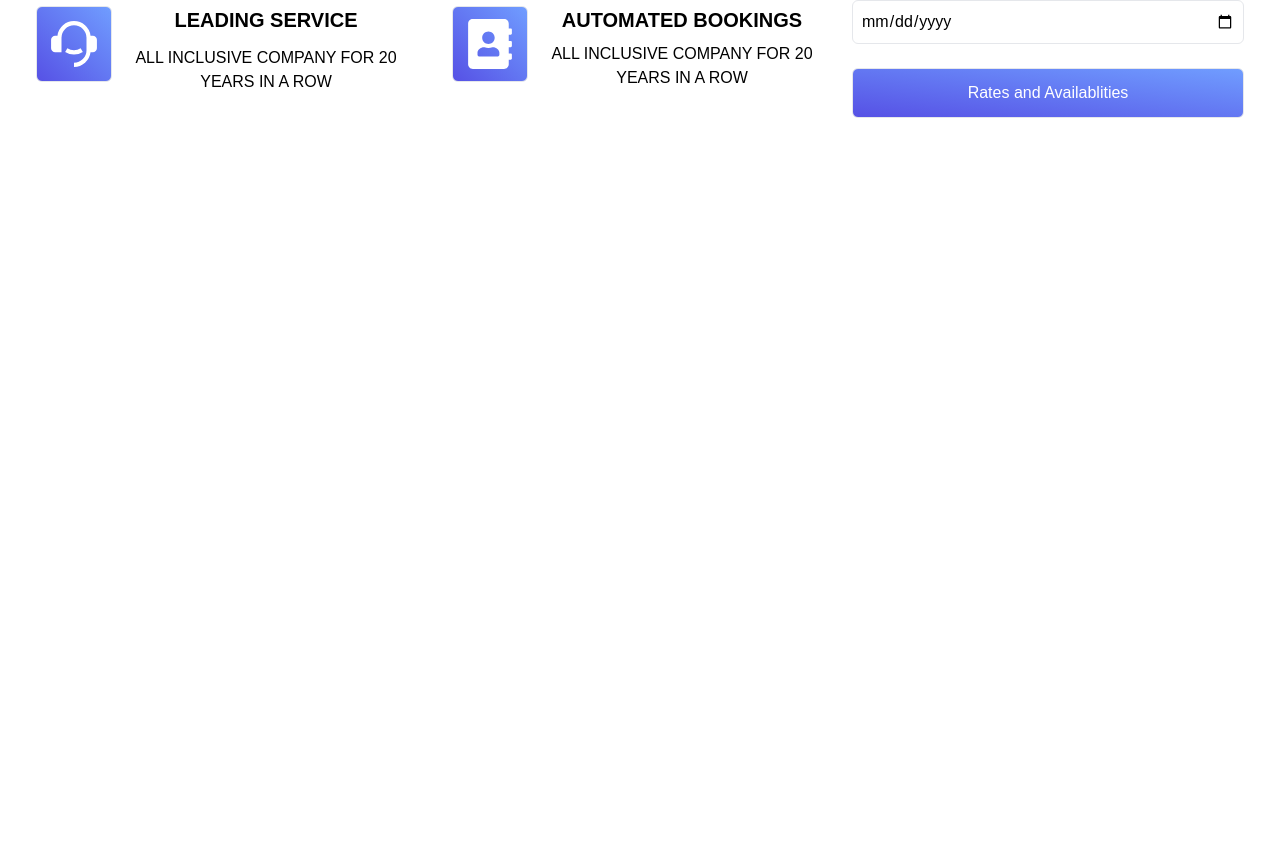
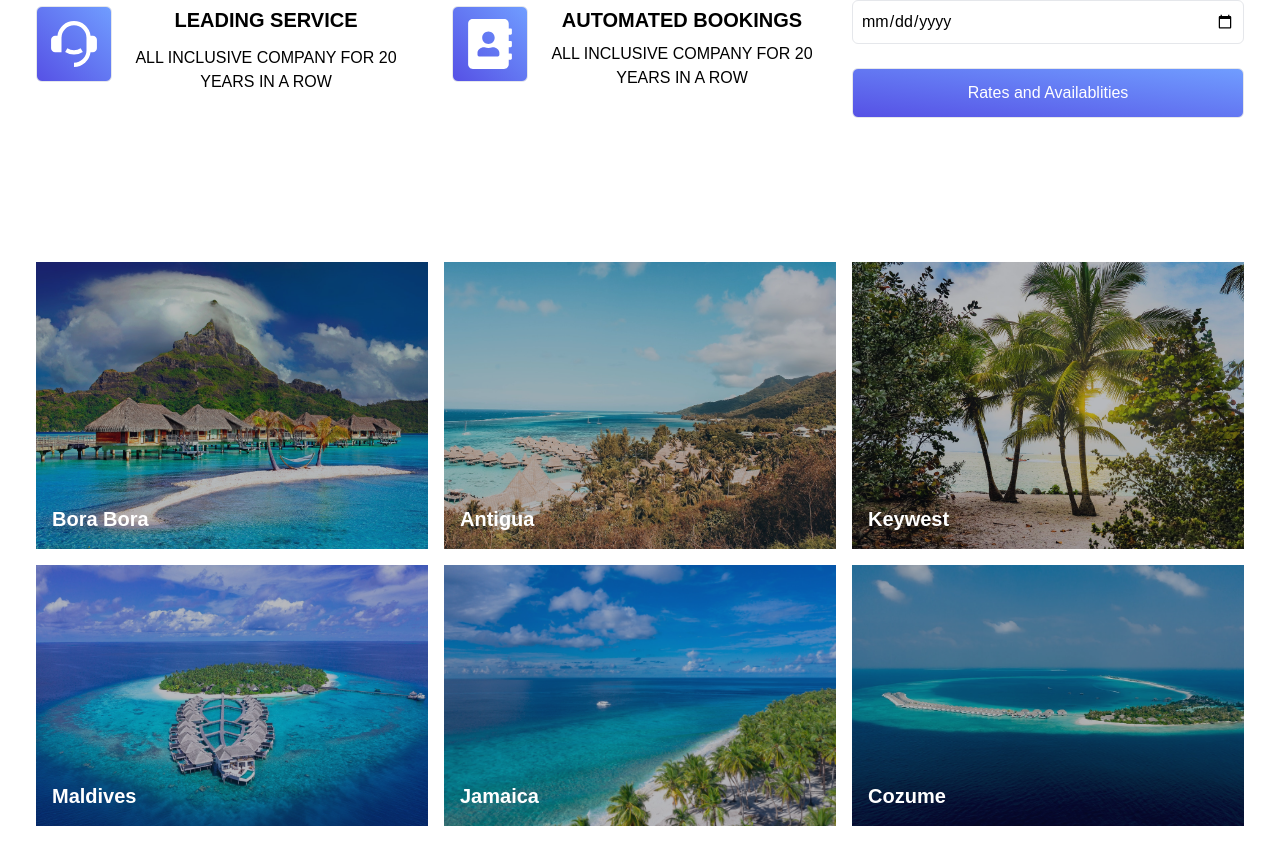
Before and after one commit to thomasthuynh/travel-landing-ui, a React (Vite) app: page / in a window 1280 px wide. Shown: the part 1930-2794 px from the top of the page. Before the commit the page ends 2128 px from the top, so only its background shows below. Built offline with nearby package versions, Linux system fonts and the light colour scheme.

Commit message:
Added selects section with responsive gallery images

```diff
--- a/src/App.jsx
+++ b/src/App.jsx
@@ -2,6 +2,7 @@
 import Hero from "./components/Hero"
 import Nav from "./components/Nav"
 import Search from "./components/Search"
+import Selects from "./components/Selects"
 
 function App() {
 
@@ -11,6 +12,7 @@
       <Hero />
       <Destinations />
       <Search />
+      <Selects />
     </div>
   )
 }
--- /dev/null
+++ b/src/components/Selects.jsx
@@ -0,0 +1,25 @@
+import React from "react";
+import SelectsCard from "./SelectsCard";
+
+import Borabora from "../assets/borabora.jpg";
+import Borabora2 from "../assets/borabora2.jpg";
+import Keywest from "../assets/keywest.jpg";
+import Maldives from "../assets/maldives.jpg";
+import Maldives2 from "../assets/maldives2.jpg";
+import Maldives3 from "../assets/maldives3.jpg";
+
+
+const Selects = () => {
+  return (
+    <div className="max-w-[1240px] mx-auto px-4 py-16 grid sm:grid-cols-2 lg:grid-cols-3 gap-4">
+      <SelectsCard bg={Borabora} text={"Bora Bora"}/>
+      <SelectsCard bg={Borabora2} text={"Antigua"}/>
+      <SelectsCard bg={Keywest} text={"Keywest"}/>
+      <SelectsCard bg={Maldives} text={"Maldives"}/>
+      <SelectsCard bg={Maldives2} text={"Jamaica"}/>
+      <SelectsCard bg={Maldives3} text={"Cozume"}/>
+    </div>
+  );
+};
+
+export default Selects;
--- /dev/null
+++ b/src/components/SelectsCard.jsx
@@ -0,0 +1,16 @@
+import React from "react";
+
+const SelectsCard = ({ bg, text }) => {
+  return (
+    <div className="relative">
+      <img className="w-full h-full object-cover" src={bg} alt="/" />
+      <div className="absolute top-0 left-0 w-full h-full bg-gray-900/30">
+        <p className="absolute text-white left-4 bottom-4 text-xl font-bold">
+          {text}
+        </p>
+      </div>
+    </div>
+  );
+};
+
+export default SelectsCard;
```
